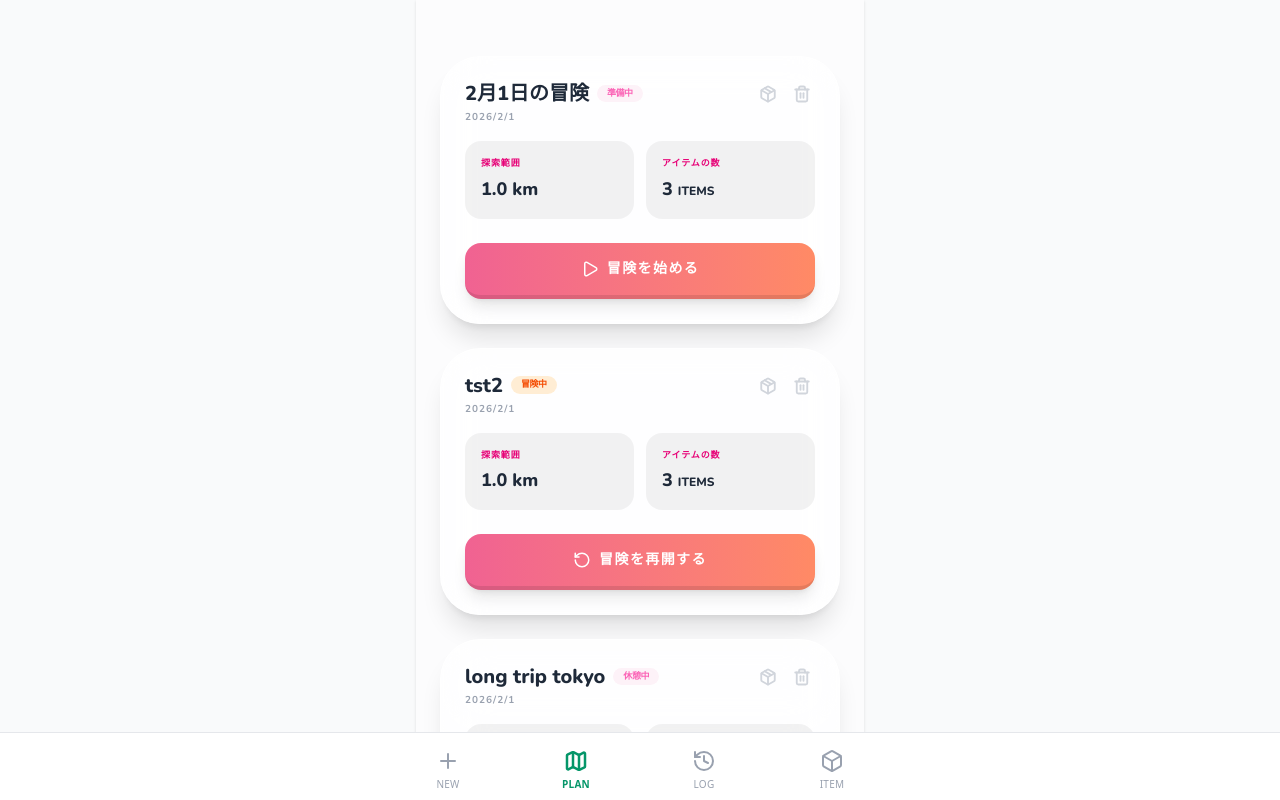
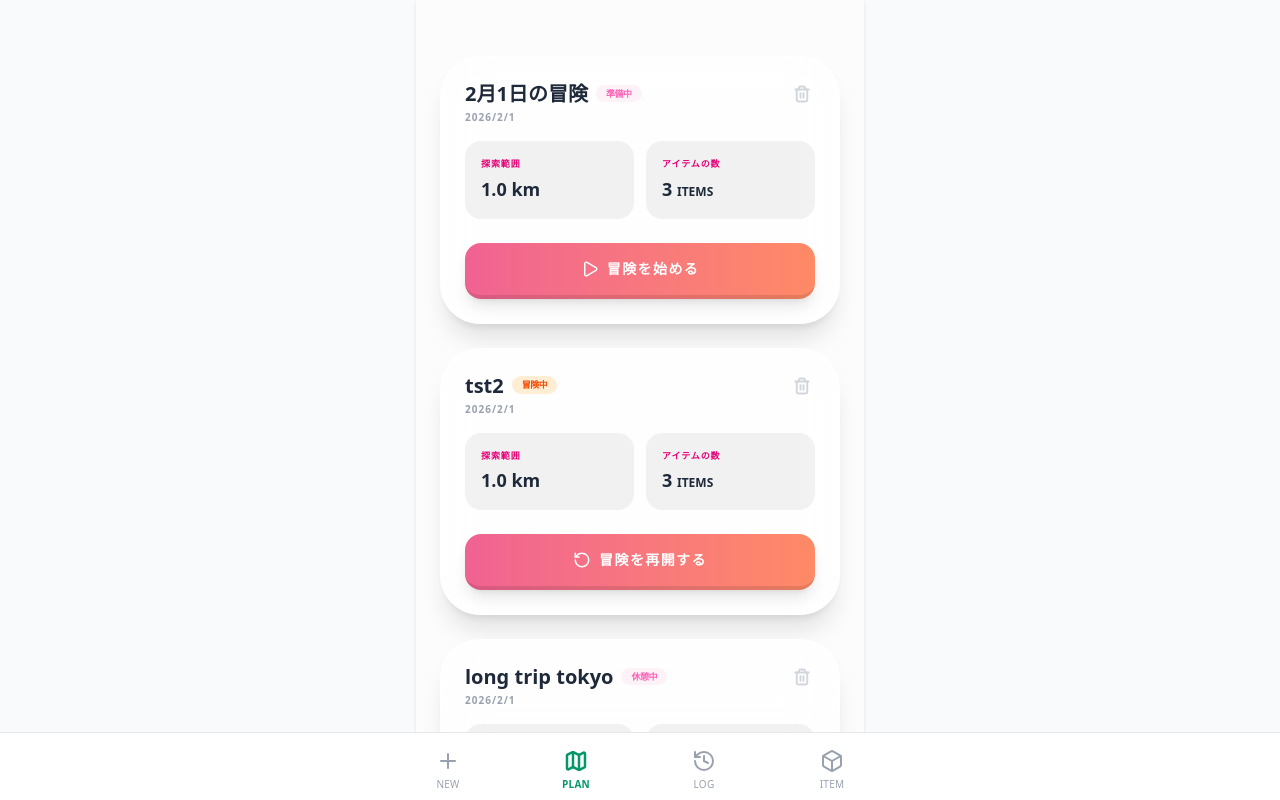
Before and after one commit to kx-00000000/quest-app, a Next.js app in the folder quest/: page /plan in a window 1280 px wide. Shown: the top 800 px of the page. Built offline with nearby package versions, Linux system fonts and the light colour scheme.

Commit message:
02092334

```diff
--- a/quest/src/app/(main)/plan/page.tsx
+++ b/quest/src/app/(main)/plan/page.tsx
@@ -3,9 +3,8 @@
 import { useEffect, useState } from "react";
 import { useRouter } from "next/navigation";
 import { useTranslation } from "react-i18next";
-import { getPlans, savePlan, type Plan, deletePlan } from "@/lib/storage";
-import { getLocationName } from "@/lib/geo";
-import { Play, RotateCcw, Trash2, Package } from "lucide-react";
+import { getPlans, type Plan, deletePlan } from "@/lib/storage";
+import { Play, RotateCcw, Trash2 } from "lucide-react";
 
 const formatDistance = (km: number): string => {
     if (km < 1) {
@@ -15,62 +14,42 @@ const formatDistance = (km: number): string => {
     return `${km.toLocaleString(undefined, { minimumFractionDigits: 1, maximumFractionDigits: 1 })} km`;
 };
 
-// Next.jsのページには必ずこの 'export default' が必要です
 export default function PlanPage() {
     const router = useRouter();
     const { t } = useTranslation();
     const [plans, setPlans] = useState<Plan[]>([]);
 
     useEffect(() => {
-        // アーカイブされていないプランのみ表示
-        setPlans(getPlans().filter(p => !p.isArchived));
+        // すべてのプランを表示（アーカイブ・フィルタリングを解除）
+        setPlans(getPlans());
     }, []);
 
     const handleDelete = (id: string) => {
         if (confirm(t("delete_confirm_message"))) {
             deletePlan(id);
-            setPlans(getPlans().filter(p => !p.isArchived));
-        }
-    };
-
-    // アーカイブ機能：削除せず非表示にする
-    const handleArchive = (id: string) => {
-        const target = getPlans().find(p => p.id === id);
-        if (target) {
-            const updated = { ...target, isArchived: true };
-            savePlan(updated as any);
-            setPlans(getPlans().filter(p => !p.isArchived));
+            setPlans(getPlans());
         }
     };
 
     return (
-        <div className="min-h-screen bg-gray-50/50 p-6 pb-24 font-sans">
+        <div className="min-h-screen bg-gray-50/50 p-6 pb-24">
             <div className="pt-8" />
 
             <div className="space-y-6">
                 {plans.map((plan) => (
-                    <div key={plan.id} className="bg-white/70 backdrop-blur-xl rounded-[2.5rem] p-6 shadow-xl border border-white/60 relative overflow-hidden">
+                    <div key={plan.id} className="bg-white/70 backdrop-blur-xl rounded-[2.5rem] p-6 shadow-xl border border-white/60 relative overflow-hidden group">
 
-                        {/* アクションボタン群：右上に配置 */}
-                        <div className="absolute top-7 right-7 flex gap-4 z-20">
-                            <button
-                                onClick={() => handleArchive(plan.id)}
-                                className="text-gray-300 hover:text-orange-400 transition-colors"
-                                aria-label="Archive"
-                            >
-                                <Package size={18} strokeWidth={2.5} />
-                            </button>
+                        {/* 削除ボタン：右上に配置 */}
                         <button
                             onClick={() => handleDelete(plan.id)}
-                                className="text-gray-300 hover:text-red-400 transition-colors"
+                            className="absolute top-7 right-7 text-gray-300 hover:text-red-400 transition-colors z-20"
                             aria-label="Delete"
                         >
                             <Trash2 size={18} strokeWidth={2.5} />
                         </button>
-                        </div>
 
                         {/* Title & Status Area */}
-                        <div className="mb-4 pr-16">
+                        <div className="mb-4 pr-10">
                             <div className="flex items-center gap-2 flex-wrap">
                                 <h3 className="text-xl font-black text-gray-800 leading-tight">{plan.name}</h3>
                                 <span className={`px-2.5 py-0.5 rounded-full text-[9px] font-black tracking-tighter uppercase ${plan.status === 'active' ? 'bg-orange-100 text-orange-600' :
@@ -94,13 +73,16 @@ export default function PlanPage() {
                             </div>
                         </div>
 
-                        {/* Main Action Button */}
+                        {/* Action Button */}
                         <button
                             onClick={() => router.push(`/adventure/${plan.id}`)}
                             className="w-full bg-gradient-to-r from-[#F06292] to-[#FF8A65] text-white font-black py-4 px-6 rounded-2xl flex items-center justify-center gap-2 shadow-lg active:scale-95 transition-all text-sm uppercase tracking-widest border-b-4 border-black/10"
                         >
-                            {plan.status === 'active' ? <RotateCcw size={18} /> : <Play size={18} />}
-                            {plan.status === 'active' ? t("resume_adventure") : t("start_adventure")}
+                            {plan.status === 'active' ? (
+                                <><RotateCcw size={18} /> {t("resume_adventure")}</>
+                            ) : (
+                                <><Play size={18} /> {t("start_adventure")}</>
+                            )}
                         </button>
                     </div>
                 ))}
```
Also changed, not shown: quest/src/app/(main)/log/page.tsx (+27 -23 lines). Lines whose indentation alone changed are shown as unchanged.
